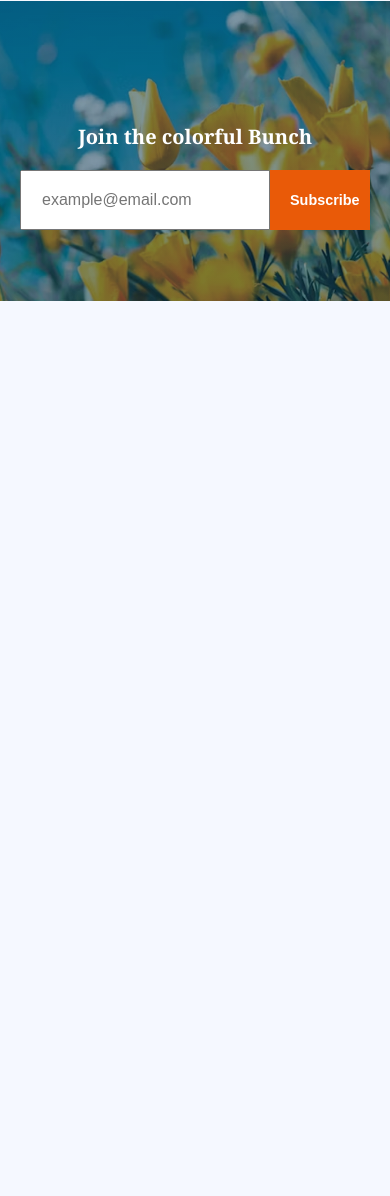
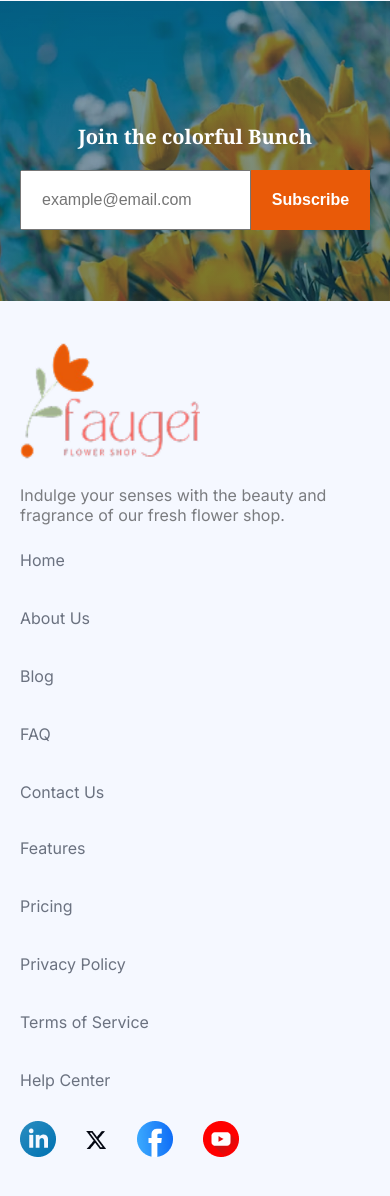
Before and after one commit to tasfiabinta/Assignment-2-Responsive-Flowers, a plain HTML site: page index.html in a window 390 px wide. Shown: the part 3406-4602 px from the top of the page. Before the commit the page ends 3707 px from the top, so only its background shows below. Drawn offline with Linux system fonts and the light colour scheme.

Commit message:
added footer section and made responsive

```diff
--- a/index.html
+++ b/index.html
@@ -217,6 +217,42 @@
       </section>
     </main>
 
-    <footer></footer>
+    <footer class="footer-container container-2 inter-font">
+      <div class="footer-logo-description">
+        <div>
+          <img class="logo" src="./assets/logo.png" alt="" />
+        </div>
+        <div class="description text-grey">
+          Indulge your senses with the beauty and fragrance of our fresh flower
+          shop.
+        </div>
+      </div>
+      <div class="link-items-column-1 text-grey">
+        <ul>
+          <li><a href="">Home</a></li>
+          <li><a href="">About Us</a></li>
+          <li><a href="">Blog</a></li>
+          <li><a href="">FAQ</a></li>
+          <li><a href="">Contact Us</a></li>
+        </ul>
+      </div>
+      <div class="link-items-column-2 text-grey">
+        <ul>
+          <li><a href="">Features</a></li>
+          <li><a href="">Pricing</a></li>
+          <li><a href="">Privacy Policy</a></li>
+          <li><a href="">Terms of Service</a></li>
+          <li><a href="">Help Center</a></li>
+        </ul>
+      </div>
+      <div class="icons">
+        <ul>
+          <li><img src="./assets/icon-linkedin.png" alt="" /></li>
+          <li><img id="twitter" src="./assets/icon-twitter.png" alt="" /></li>
+          <li><img src="./assets/icon-facebook.png" alt="" /></li>
+          <li><img src="./assets/icon-youtube.png" alt="" /></li>
+        </ul>
+      </div>
+    </footer>
   </body>
 </html>
--- a/styles/flowers.css
+++ b/styles/flowers.css
@@ -267,6 +267,50 @@ nav img {
 .joint-container .joint-input button {
   width: 200px;
 }
+
+/* Footer section */
+
+.footer-container {
+  margin: 60px auto;
+  display: grid;
+  grid-template-columns: 500px repeat(3, 1fr);
+  height: auto;
+}
+
+.footer-logo-description {
+  margin-bottom: 60px;
+}
+.description {
+  margin-top: 20px;
+  margin-right: 150px;
+}
+
+.link-items-column-1 ul,
+.link-items-column-2 ul {
+  display: flex;
+  flex-direction: column;
+  gap: 32px;
+  list-style: none;
+  align-items: start;
+}
+
+.link-items-column-1 ul a,
+.link-items-column-2 ul a {
+  text-decoration: none;
+  color: rgba(107, 114, 128, 1);
+  font-size: 1rem;
+}
+.icons ul {
+  display: flex;
+  flex-direction: row;
+  list-style: none;
+  gap: 30px;
+}
+
+#twitter {
+  padding-top: 10px;
+}
+
 @media screen and (max-width: 576px) {
   /* shared style */
   * {
@@ -402,7 +446,59 @@ nav img {
     padding-left: 20px;
   }
   .joint-container .joint-input button {
-    width: 100px;
-    font-size: 0.9rem;
+    width: 150px;
+    font-size: 1rem;
+  }
+
+  /* footer section */
+
+  .footer-container {
+    grid-template-columns: 1fr;
+    margin: 40px 20px;
+    height: auto;
+  }
+
+  .footer-logo-description {
+    margin-bottom: 20px;
+  }
+
+  .logo {
+    width: 180px;
+    height: 120px;
+  }
+  .description {
+    margin-top: 20px;
+    margin-right: 0px;
+    font-size: 1rem;
+  }
+
+  .link-items-column-1 ul,
+  .link-items-column-2 ul {
+    display: flex;
+    flex-direction: column;
+    gap: 32px;
+    list-style: none;
+    align-items: start;
+  }
+
+  .link-items-column-1 ul a,
+  .link-items-column-2 ul a {
+    text-decoration: none;
+    color: rgba(107, 114, 128, 1);
+    font-size: 1rem;
+  }
+  .link-items-column-1,
+  .link-items-column-2 {
+    margin-bottom: 30px;
+  }
+  .icons ul {
+    display: flex;
+    flex-direction: row;
+    list-style: none;
+    gap: 30px;
+  }
+
+  #twitter {
+    padding-top: 10px;
   }
 }
```
